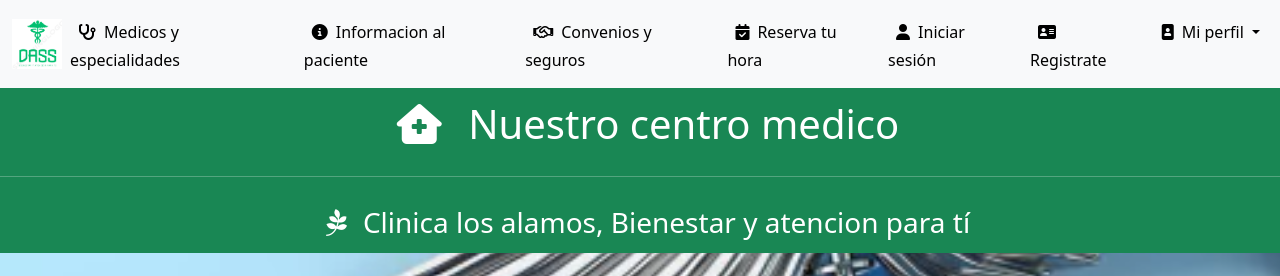
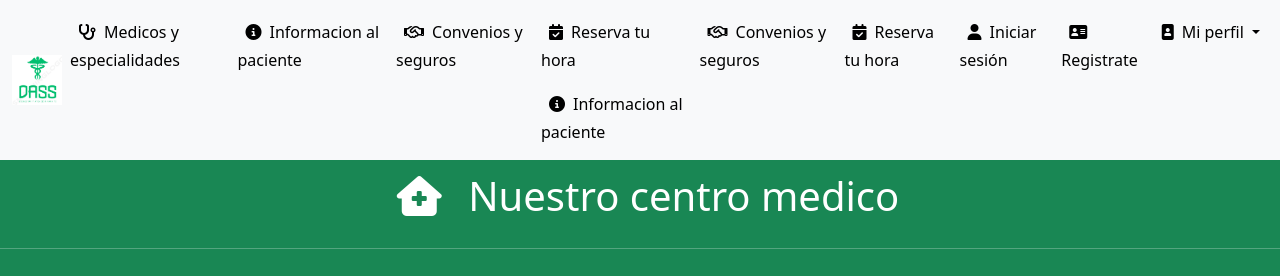
Before and after one commit to elotrodiegoluna/losalamos, a Django app: page / in a window 1280 px wide. Shown: the top 276 px of the page. Run offline with Django 4.2, Linux system fonts and the light colour scheme; some libraries are stand-ins or nearby versions.

Commit message:
Update base.html

```diff
--- a/core/templates/base.html
+++ b/core/templates/base.html
@@ -69,15 +69,21 @@
         </li>
         <li class="nav-item">
           <a class="nav-link active" href="{% url 'consultas'%}"><i class="fa-solid fa-calendar-check p-2"></i>Reserva tu hora</a>
+
+          <a class="nav-link active" href="#"><i class="fa-solid fa-circle-info p-2"></i>Informacion al paciente</a>
+        </li>
+        <li class="nav-item">
+          <a class="nav-link active" href="#"><i class="fa-regular fa-handshake p-2"></i>Convenios y seguros</a>
+        </li>
+        <li class="nav-item">
+          <a class="nav-link active" href="#"><i class="fa-solid fa-calendar-check p-2"></i>Reserva tu hora</a>
         </li>
         <li class="nav-item ">
           <a class="nav-link active" href="{%url 'acceder'%}"><i class="fa-solid fa-user p-2"></i>Iniciar sesión</a>
         </li>
-
         <li class="nav-item">
           <a class="nav-link active" href="#"><i class="fa-solid fa-address-card p-2"></i>Registrate</a>
         </li>
-
         <li class="nav-item dropdown">
           <a class="nav-link active dropdown-toggle" href="#" role="button" data-bs-toggle="dropdown" aria-expanded="false">
             <i class="fa-solid fa-image-portrait p-2"></i>Mi perfil
```
